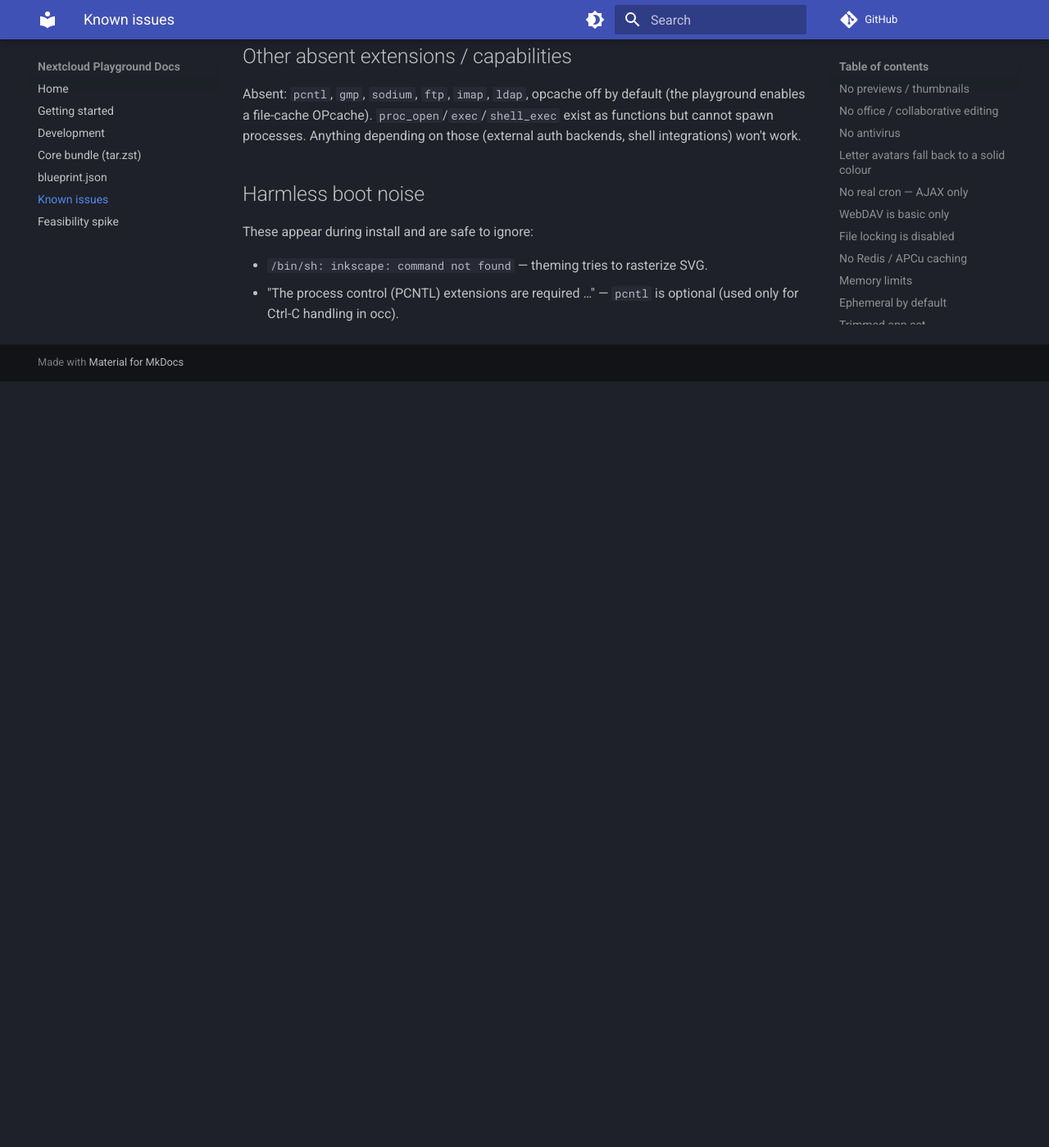
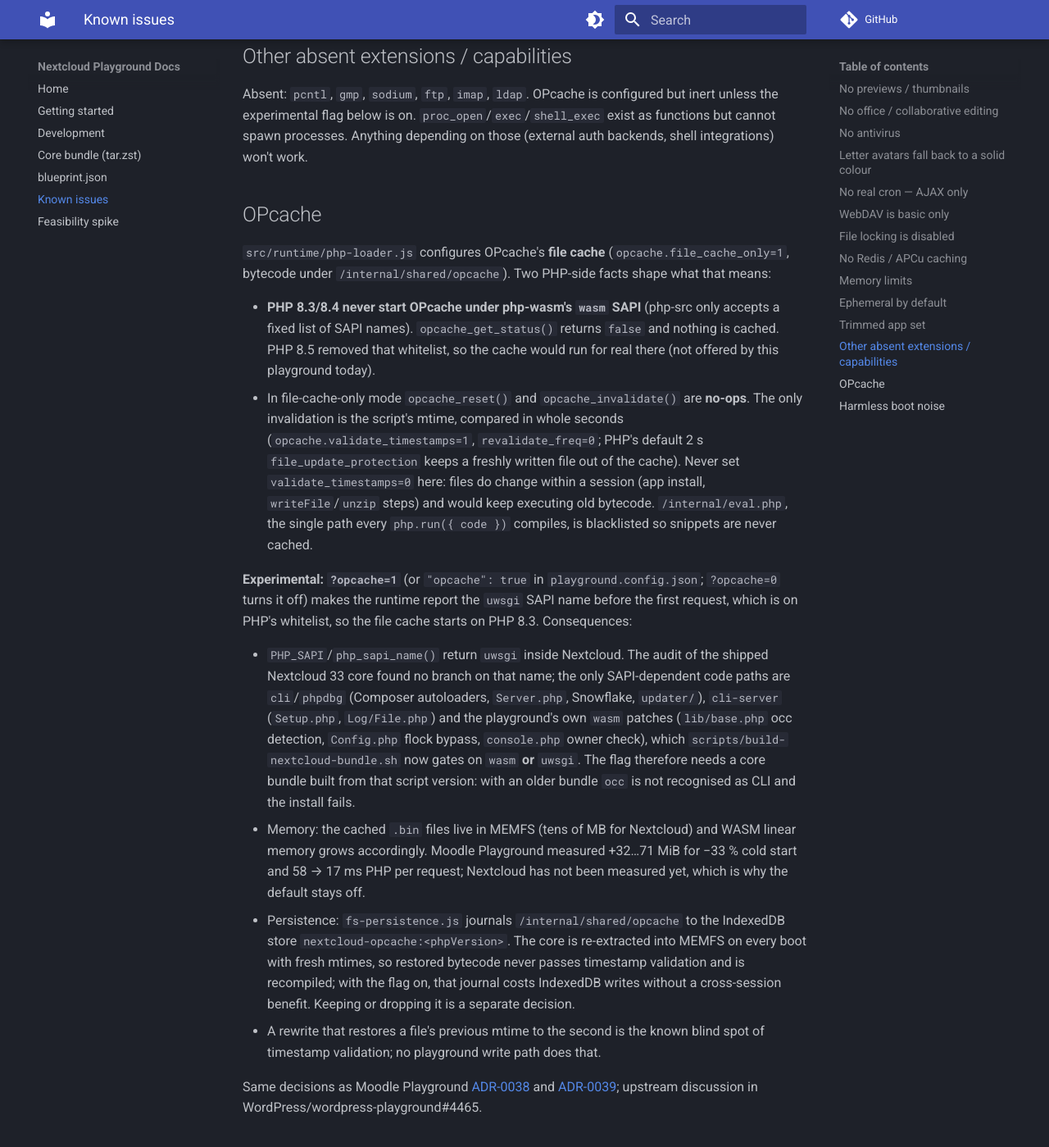
Before and after one commit to ateeducacion/nextcloud-playground, an MkDocs documentation site: the page built from docs/KNOWN-ISSUES.md, in a window 1280 px wide and 1400 px high, scrolled down 2363 px. Shown: the whole window at 82% size. Built offline with MkDocs 1.6.1 and Material for MkDocs 9.7.7, drawn with Linux system fonts in a browser that asks for light colours; comment, search, counter and statistics services are not loaded; before the commit the page ends 2828 px from its top, so only the background shows below that.

Commit message:
feat(runtime): experimental ?opcache=1 starts OPcache's file cache via the uwsgi SAPI name
php-src <= 8.4 only starts OPcache for whitelisted SAPI names, so the file
cache configured in php-loader.js has always been inert under php-wasm's
`wasm` SAPI. With the flag the runtime calls php.setSapiName("uwsgi") before
the first request (php-wasm re-applies it on hot-swap) and the cache runs.

- isOpcacheEnabled(): ?opcache=1|0 overrides playground.config.json "opcache"
  (default false); the raw parameter travels shell -> remote.html -> worker.
- SAPI audit of the shipped Nextcloud 33 core: no reference to uwsgi; the only
  SAPI branches are cli/phpdbg, cli-server and the playground's own wasm
  patches. scripts/build-nextcloud-bundle.sh now gates those patches (occ CLI
  detection, Config.php flock bypass, console.php owner check) on wasm OR
  uwsgi, so the flag needs a bundle built from this script.
- e2e canary: a blueprint-written PHP file rewritten in-session recompiles with
  and without the flag; the flag row asserts the live cache and PHP_SAPI uwsgi.
- docs: KNOWN-ISSUES#opcache (behaviour, memory, persistence caveat),
  development.md.

Same decision as moodle-playground ADR-0039; requires the ADR-0038 fix from
the previous commit.

```diff
--- a/docs/KNOWN-ISSUES.md
+++ b/docs/KNOWN-ISSUES.md
@@ -89,10 +89,62 @@
 
 ## Other absent extensions / capabilities
 
-Absent: `pcntl`, `gmp`, `sodium`, `ftp`, `imap`, `ldap`, opcache off by default
-(the playground enables a file-cache OPcache). `proc_open`/`exec`/`shell_exec`
+Absent: `pcntl`, `gmp`, `sodium`, `ftp`, `imap`, `ldap`. OPcache is configured
+but inert unless the experimental flag below is on. `proc_open`/`exec`/`shell_exec`
 exist as functions but cannot spawn processes. Anything depending on those
 (external auth backends, shell integrations) won't work.
+
+## OPcache
+
+`src/runtime/php-loader.js` configures OPcache's **file cache**
+(`opcache.file_cache_only=1`, bytecode under `/internal/shared/opcache`). Two
+PHP-side facts shape what that means:
+
+- **PHP 8.3/8.4 never start OPcache under php-wasm's `wasm` SAPI** (php-src
+  only accepts a fixed list of SAPI names). `opcache_get_status()` returns
+  `false` and nothing is cached. PHP 8.5 removed that whitelist, so the cache
+  would run for real there (not offered by this playground today).
+- In file-cache-only mode `opcache_reset()` and `opcache_invalidate()` are
+  **no-ops**. The only invalidation is the script's mtime, compared in whole
+  seconds (`opcache.validate_timestamps=1`, `revalidate_freq=0`; PHP's default
+  2 s `file_update_protection` keeps a freshly written file out of the cache).
+  Never set `validate_timestamps=0` here: files do change within a session
+  (app install, `writeFile`/`unzip` steps) and would keep executing old
+  bytecode. `/internal/eval.php`, the single path every `php.run({ code })`
+  compiles, is blacklisted so snippets are never cached.
+
+**Experimental: `?opcache=1`** (or `"opcache": true` in `playground.config.json`;
+`?opcache=0` turns it off) makes the runtime report the `uwsgi` SAPI name before
+the first request, which is on PHP's whitelist, so the file cache starts on
+PHP 8.3. Consequences:
+
+- `PHP_SAPI`/`php_sapi_name()` return `uwsgi` inside Nextcloud. The audit of
+  the shipped Nextcloud 33 core found no branch on that name; the only
+  SAPI-dependent code paths are `cli`/`phpdbg` (Composer autoloaders,
+  `Server.php`, Snowflake, `updater/`), `cli-server` (`Setup.php`,
+  `Log/File.php`) and the playground's own `wasm` patches (`lib/base.php` occ
+  detection, `Config.php` flock bypass, `console.php` owner check), which
+  `scripts/build-nextcloud-bundle.sh` now gates on `wasm` **or** `uwsgi`.
+  The flag therefore needs a core bundle built from that script version:
+  with an older bundle `occ` is not recognised as CLI and the install fails.
+- Memory: the cached `.bin` files live in MEMFS (tens of MB for Nextcloud) and
+  WASM linear memory grows accordingly. Moodle Playground measured +32…71 MiB
+  for −33 % cold start and 58 → 17 ms PHP per request; Nextcloud has not been
+  measured yet, which is why the default stays off.
+- Persistence: `fs-persistence.js` journals `/internal/shared/opcache` to the
+  IndexedDB store `nextcloud-opcache:<phpVersion>`. The core is re-extracted
+  into MEMFS on every boot with fresh mtimes, so restored bytecode never passes
+  timestamp validation and is recompiled; with the flag on, that journal costs
+  IndexedDB writes without a cross-session benefit. Keeping or dropping it is a
+  separate decision.
+- A rewrite that restores a file's previous mtime to the second is the known
+  blind spot of timestamp validation; no playground write path does that.
+
+Same decisions as Moodle Playground
+[ADR-0038](https://github.com/ateeducacion/moodle-playground/blob/main/docs/architecture/adr/ADR-0038-opcache-file-cache-timestamp-validation.md)
+and
+[ADR-0039](https://github.com/ateeducacion/moodle-playground/blob/main/docs/architecture/adr/ADR-0039-experimental-opcache-via-sapi-name.md);
+upstream discussion in WordPress/wordpress-playground#4465.
 
 ## Harmless boot noise
 
--- a/playground.config.json
+++ b/playground.config.json
@@ -11,6 +11,7 @@
   "timezone": "UTC",
   "autologin": true,
   "resetOnVersionMismatch": true,
+  "opcache": false,
   "admin": { "username": "admin", "password": "admin", "email": "admin@example.com" },
   "defaults": { "phpVersion": "8.3", "nextcloudVersion": "33" },
   "runtimes": [
```
Also changed, not shown: docs/development.md (+15 -0 lines), php-worker.js (+6 -1 lines), 7 other files.
